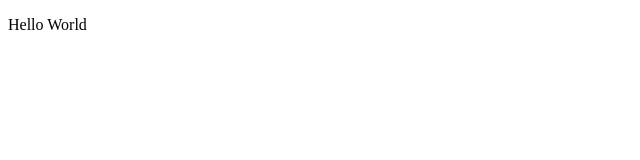
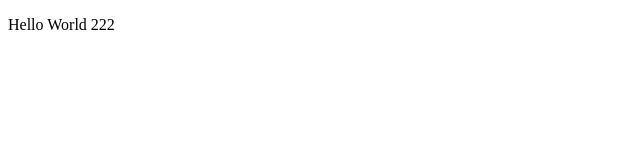
Before and after one commit to armondsdca/css690-assignment-1, a plain HTML site: page index.html in a window 1280 px wide. Shown: the full height of the page, 0-640 px from the left. Drawn offline with Linux system fonts and the light colour scheme.

Commit message:
3rd commit

```diff
--- a/index.html
+++ b/index.html
@@ -6,7 +6,7 @@
     <title>css690 Lab 1</title>
 </head>
 <p>
-    Hello World
+    Hello World 222
 </p>
 
 </body>
```
